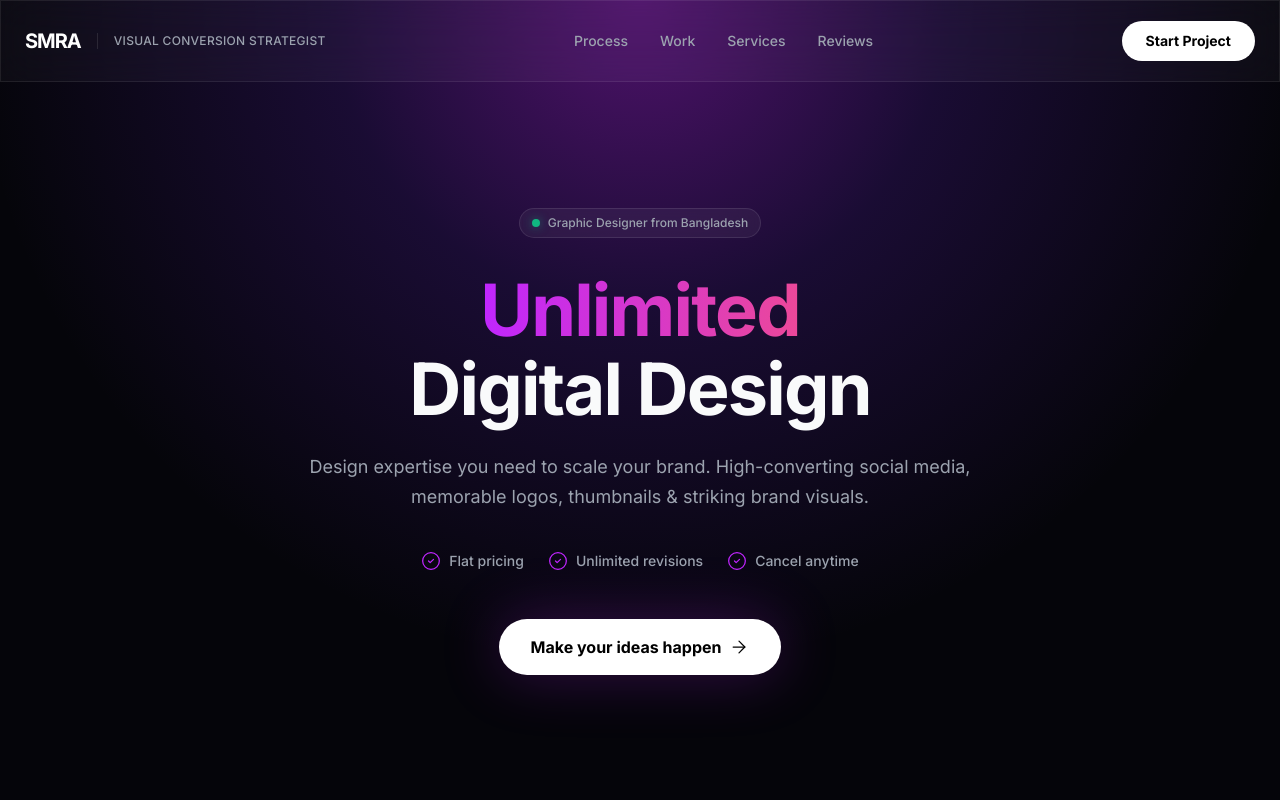
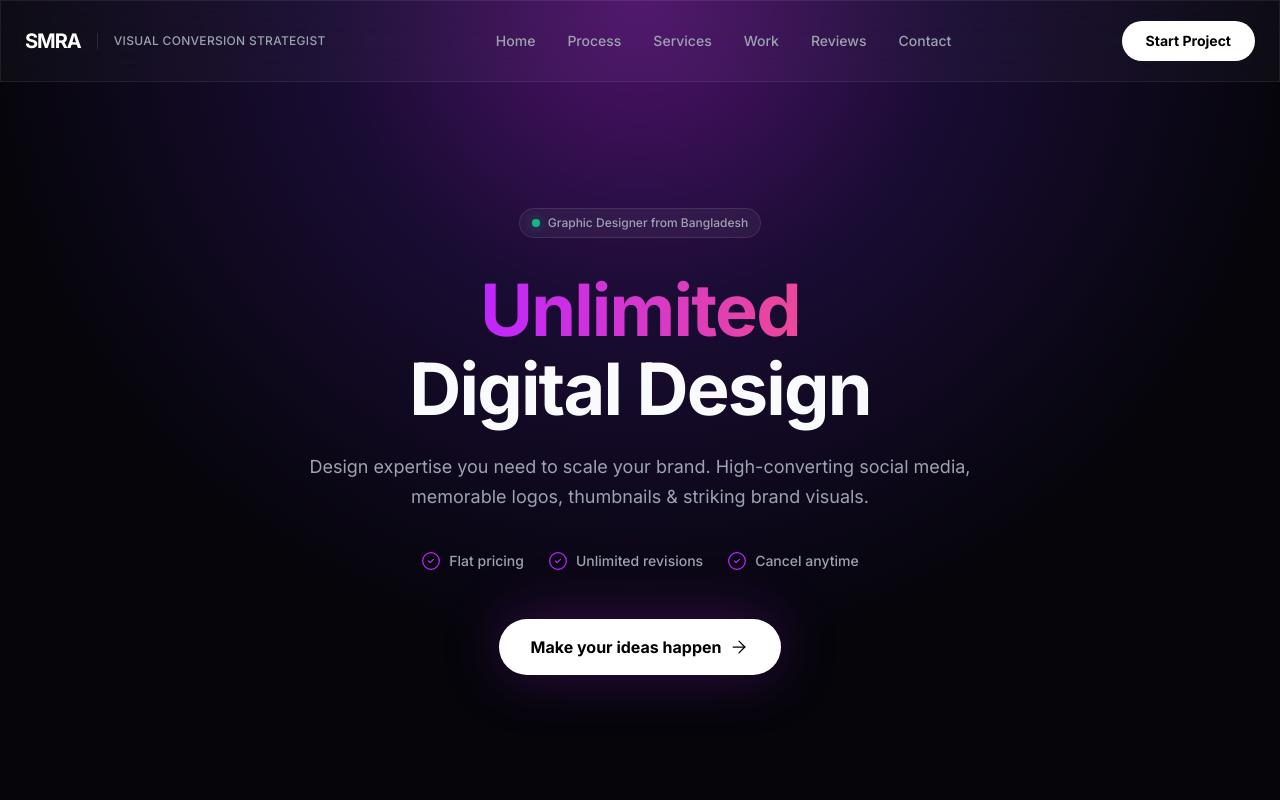
Before and after one commit to nakib360/S-M-Rafid-Ayman-s-Portfolio-2, a React (Vite) app: page / in a window 1280 px wide. Shown: the top 800 px of the page. Built offline with nearby package versions, Linux system fonts and the light colour scheme.

Commit message:
making nav inserting author image

```diff
--- a/src/Components/Header.jsx
+++ b/src/Components/Header.jsx
@@ -1,13 +1,20 @@
 import { LuMenu } from "react-icons/lu";
 import { motion } from "motion/react";
-import { easing } from "../lib/animations";
 
 const Header = () => {
+  const navs = [
+    { name: "Home", path: "#home" },
+    { name: "Process", path: "#process" },
+    { name: "Services", path: "#services" },
+    { name: "Work", path: "#work" },
+    { name: "Reviews", path: "#reviews" },
+    { name: "Contact", path: "#contact" }
+  ]
   return (
     <motion.nav
-      initial={{ opacity: 0, y: -20 }}
-      animate={{ opacity: 1, y: 0 }}
-      transition={{ duration: 0.55, ease: easing }}
+      initial={{ y: -80 }}
+      animate={{ y: 0 }}
+      transition={{ ease: "easeInOut" }}
       className="fixed top-0 w-full z-50 glass-card border-b-0 border-white/5 transition-all duration-300"
     >
       <div className="max-w-7xl mx-auto px-6 h-20 flex items-center justify-between">
@@ -22,18 +29,13 @@ const Header = () => {
         </div>
 
         <div className="hidden md:flex items-center gap-8 text-sm font-medium text-[#9CA3AF]">
-          <a href="#process" className="hover:text-white transition-colors">
-            Process
-          </a>
-          <a href="#work" className="hover:text-white transition-colors">
-            Work
-          </a>
-          <a href="#services" className="hover:text-white transition-colors">
-            Services
-          </a>
-          <a href="#reviews" className="hover:text-white transition-colors">
-            Reviews
-          </a>
+          {navs.map((nav, idx) => (
+            <div key={idx}>
+              <a href={nav.path} className="hover:text-white transition-colors">
+                {nav.name}
+              </a>
+            </div>
+          ))}
         </div>
 
         <div className="flex items-center gap-4">
--- a/src/Components/Hero.jsx
+++ b/src/Components/Hero.jsx
@@ -4,7 +4,7 @@ import { containerStagger, fadeInUp, viewportOnce } from "../lib/animations";
 
 const Hero = () => {
   return (
-    <section className="relative pt-40 pb-24 md:pt-52 md:pb-32 overflow-hidden flex flex-col items-center text-center px-6">
+    <section id="home" className="relative pt-40 pb-24 md:pt-52 md:pb-32 overflow-hidden flex flex-col items-center text-center px-6">
       <div
         className="absolute inset-0 z-0 pointer-events-none"
         style={{
```
Also changed, not shown: src/assets/rafid-ayman.png (added).
